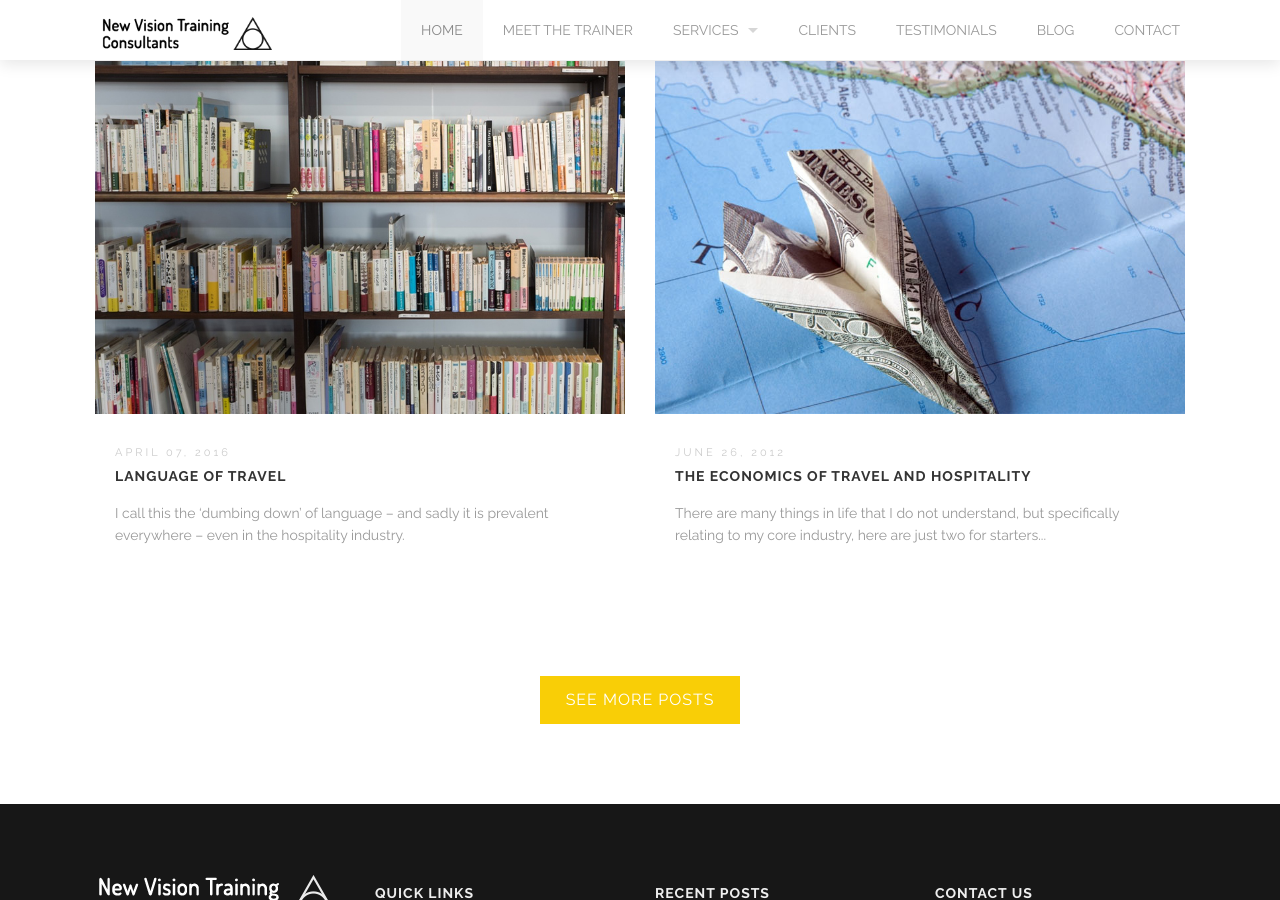
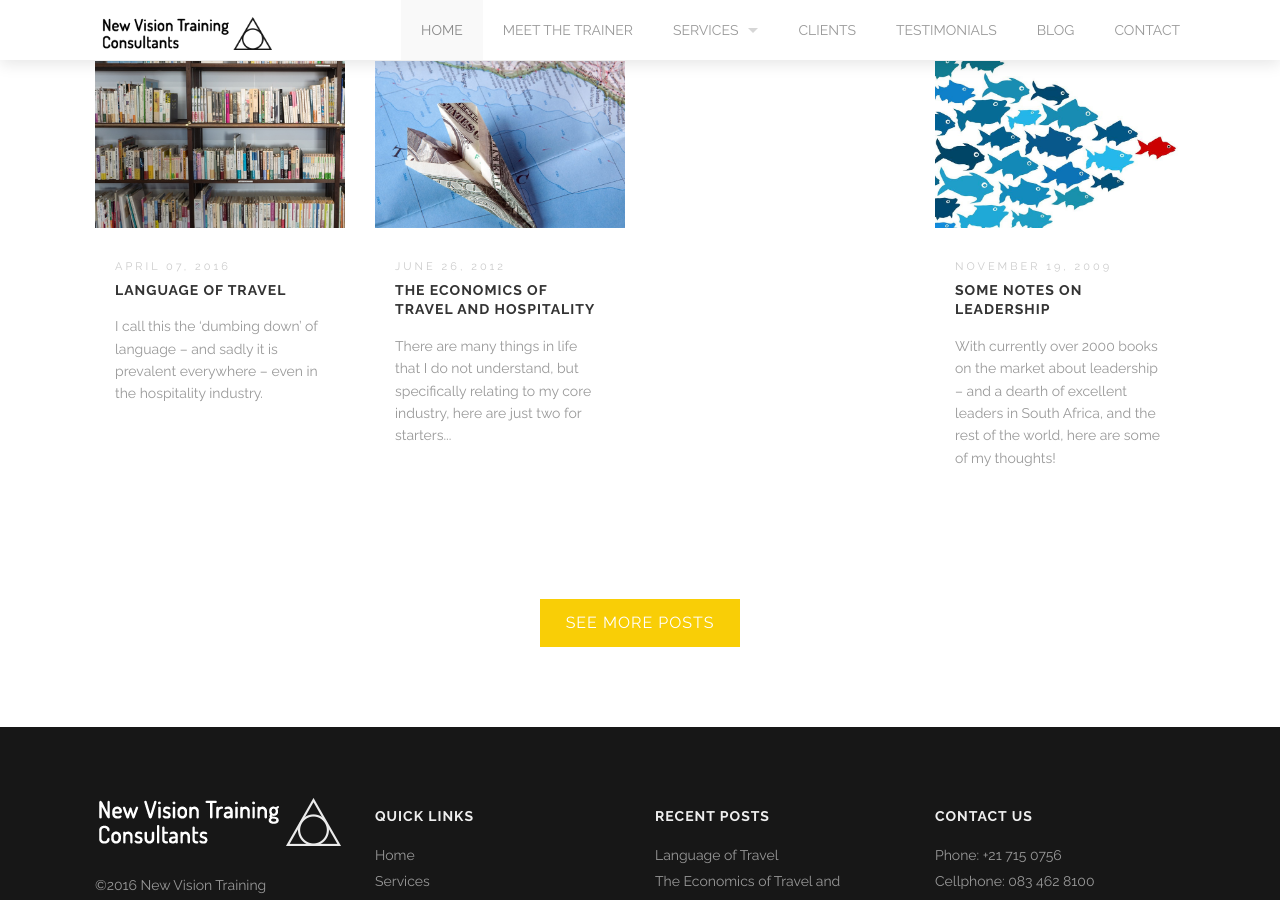
Before and after one commit to newvisionSA/newvisionSA.github.io, a Jekyll site: the page built from index.html, in a window 1280 px wide and 900 px high, scrolled down 1784 px. Built offline with Jekyll 4.4.1, drawn with Linux system fonts in a browser that asks for light colours.

Commit message:
Update blog on home page

```diff
--- a/index.html
+++ b/index.html
@@ -199,11 +199,11 @@
 
   <div class='row'>
     {% for post in site.posts %}
-      {% if forloop.index > 2 %}
+      {% if forloop.index > 3 %}
         {% break %}
       {% endif %}
 
-      <div class='large-6 medium-6 columns'>
+      <div class='large-3 medium-3 columns'>
         <div class='mod modBlogPost'>
           {% for image in post.images %}
             {% unless forloop.first %}
```
